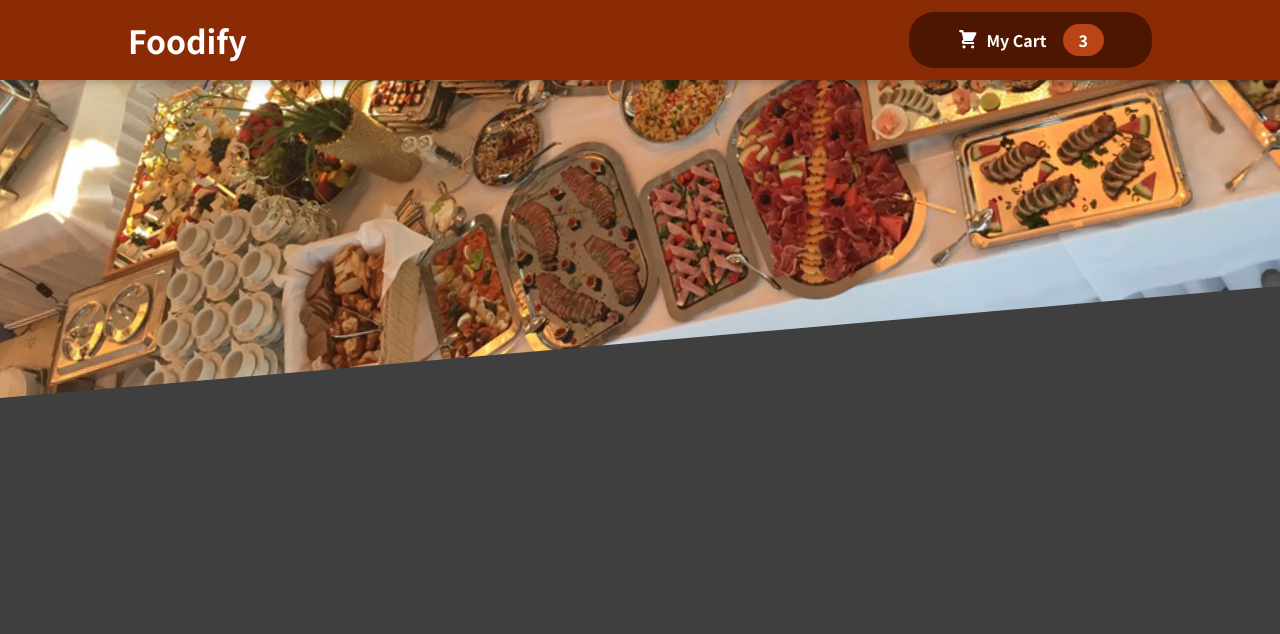
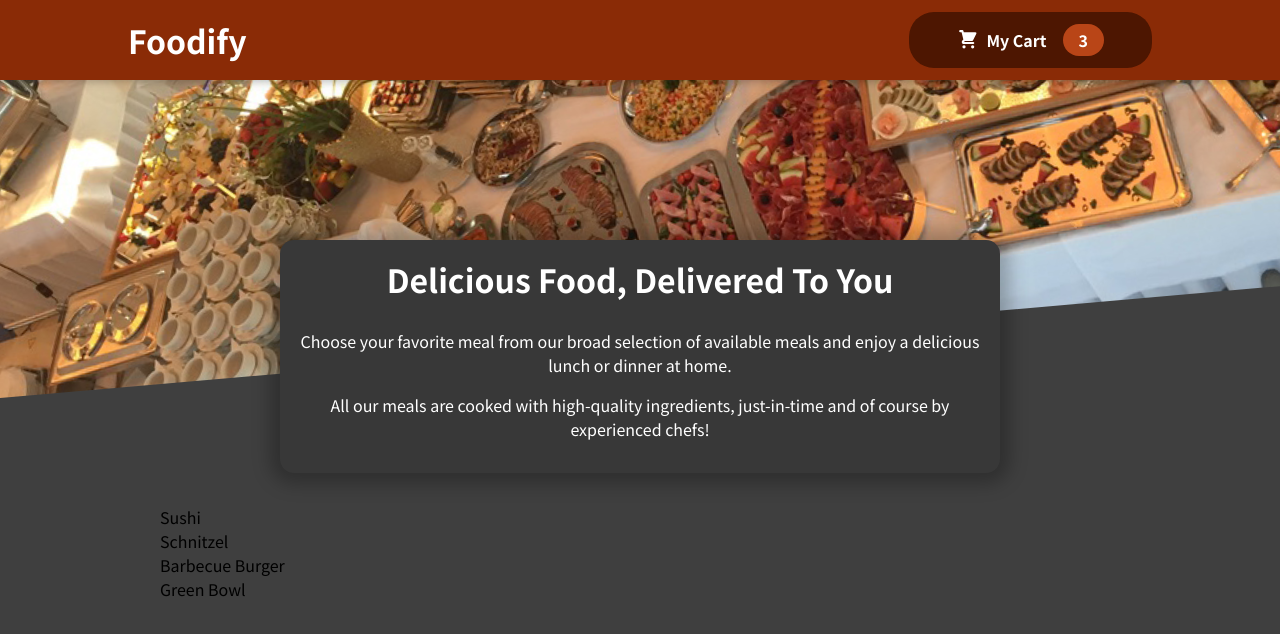
Before and after one commit to tysongf/foodify, a React (Create React App) app: page / in a window 1280 px wide. Shown: the top 634 px of the page. Built offline with nearby package versions, Linux system fonts and the light colour scheme.

Commit message:
Adding meals components.

```diff
--- a/src/App.js
+++ b/src/App.js
@@ -1,10 +1,14 @@
 import { Fragment } from "react";
 import Header from "./components/Layout/Header";
+import Meals from "./components/Meals/Meals";
 
 function App() {
    return (
       <Fragment>
          <Header></Header>
+         <main>
+            <Meals />
+         </main>
       </Fragment>
    );
 }
--- /dev/null
+++ b/src/components/Meals/AvailableMeals.js
@@ -0,0 +1,42 @@
+import css from "./AvailableMeals.module.css";
+
+const DUMMY_MEALS = [
+   {
+      id: "m1",
+      name: "Sushi",
+      description: "Finest fish and veggies",
+      price: 22.99,
+   },
+   {
+      id: "m2",
+      name: "Schnitzel",
+      description: "A german specialty!",
+      price: 16.5,
+   },
+   {
+      id: "m3",
+      name: "Barbecue Burger",
+      description: "American, raw, meaty",
+      price: 12.99,
+   },
+   {
+      id: "m4",
+      name: "Green Bowl",
+      description: "Healthy...and green...",
+      price: 18.99,
+   },
+];
+
+const AvailableMeals = () => {
+   const mealsList = DUMMY_MEALS.map((meal) => {
+      return <li>{meal.name}</li>;
+   });
+
+   return (
+      <section className={css.meals}>
+         <ul>{mealsList}</ul>
+      </section>
+   );
+};
+
+export default AvailableMeals;
--- /dev/null
+++ b/src/components/Meals/AvailableMeals.module.css
@@ -0,0 +1,24 @@
+.meals {
+   max-width: 60rem;
+   width: 90%;
+   margin: 2rem auto;
+   animation: meals-appear 1s ease-out forwards;
+}
+
+.meals ul {
+   list-style: none;
+   margin: 0;
+   padding: 0;
+}
+
+@keyframes meals-appear {
+   from {
+      opacity: 0;
+      transform: translateY(3rem);
+   }
+
+   to {
+      opacity: 1;
+      transform: translateY(0);
+   }
+}
--- /dev/null
+++ b/src/components/Meals/Meals.js
@@ -0,0 +1,14 @@
+import { Fragment } from "react";
+import AvailableMeals from "./AvailableMeals";
+import MealsSummary from "./MealsSummary";
+
+const Meals = () => {
+   return (
+      <Fragment>
+         <MealsSummary />
+         <AvailableMeals />
+      </Fragment>
+   );
+};
+
+export default Meals;
--- /dev/null
+++ b/src/components/Meals/MealsSummary.js
@@ -0,0 +1,19 @@
+import css from "./MealsSummary.module.css";
+
+const MealsSummary = () => {
+   return (
+      <section className={css.summary}>
+         <h2>Delicious Food, Delivered To You</h2>
+         <p>
+            Choose your favorite meal from our broad selection of available
+            meals and enjoy a delicious lunch or dinner at home.
+         </p>
+         <p>
+            All our meals are cooked with high-quality ingredients, just-in-time
+            and of course by experienced chefs!
+         </p>
+      </section>
+   );
+};
+
+export default MealsSummary;
--- /dev/null
+++ b/src/components/Meals/MealsSummary.module.css
@@ -0,0 +1,18 @@
+.summary {
+   text-align: center;
+   max-width: 45rem;
+   width: 90%;
+   margin: auto;
+   margin-top: -10rem;
+   position: relative;
+   background-color: #383838;
+   color: white;
+   border-radius: 14px;
+   padding: 1rem;
+   box-shadow: 0 1px 18px 10px rgba(0, 0, 0, 0.25);
+}
+
+.summary h2 {
+   font-size: 2rem;
+   margin-top: 0;
+}
```
Also changed, not shown: src/components/Meals/MealList.js (deleted).
